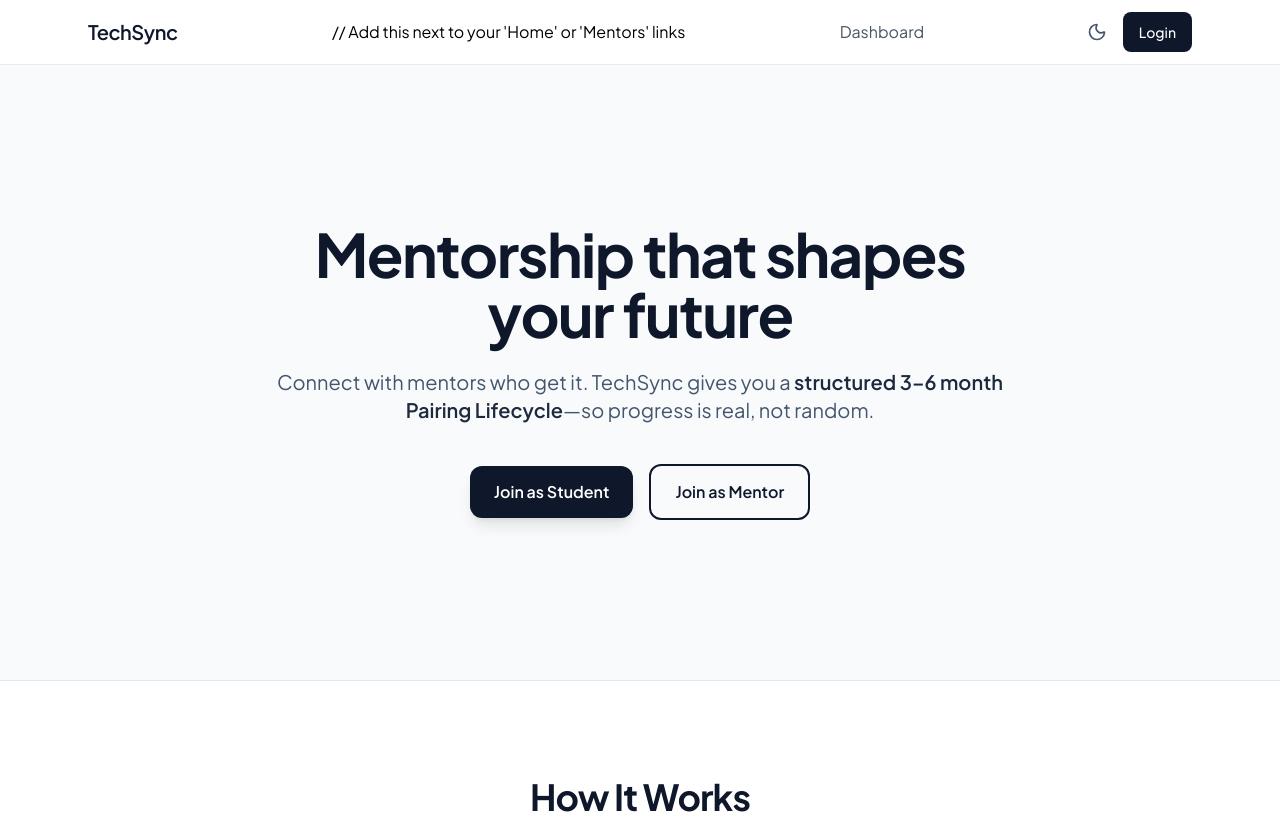
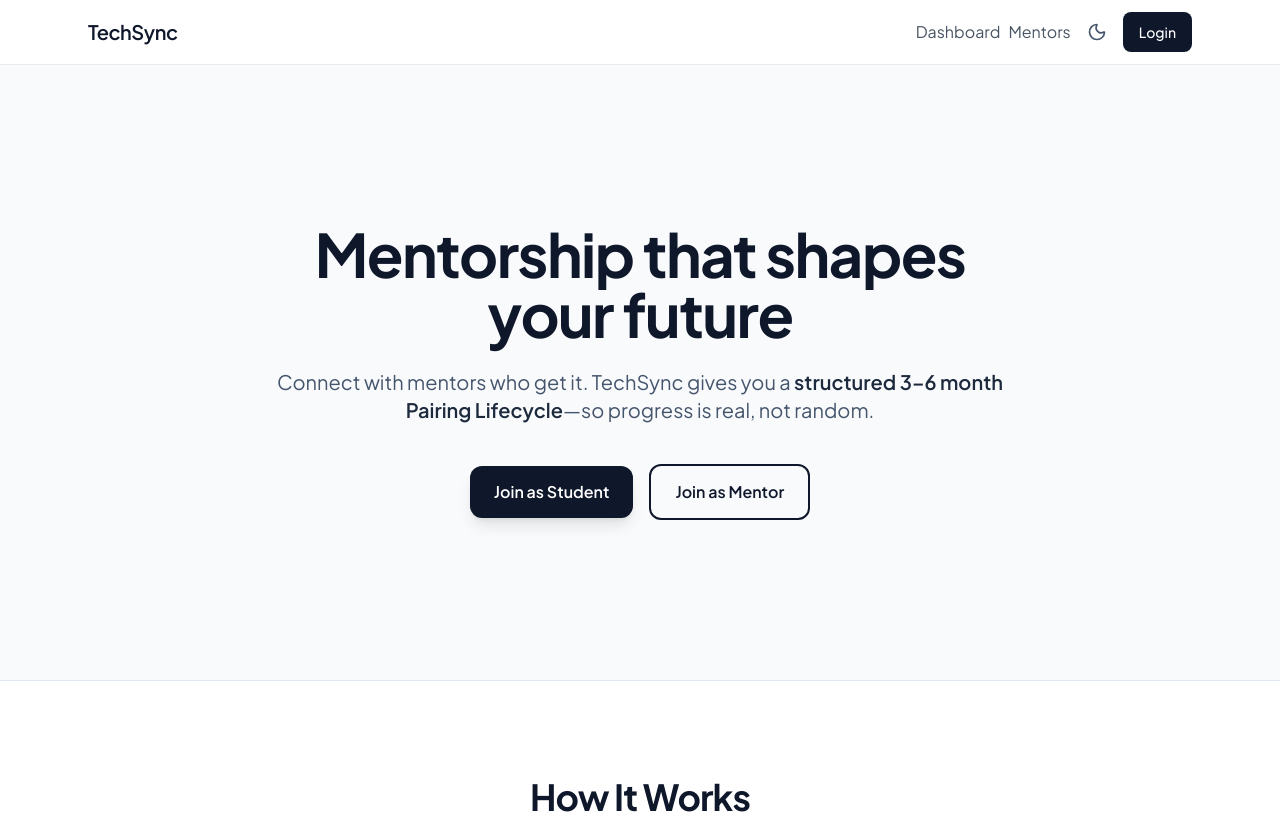
Before and after one commit to Tabbymargaret/techsync, a React (Vite) app: page / in a window 1280 px wide. Shown: the top 814 px of the page. Built offline with nearby package versions, Linux system fonts and the light colour scheme; no server answers.

Commit message:
Update the navbar by removing the dashboard link

```diff
--- a/src/components/NavBar.tsx
+++ b/src/components/NavBar.tsx
@@ -15,11 +15,13 @@ export default function Navbar({ onLogout }: NavBarProps) {
         >
           TechSync
         </Link>
-        // Add this next to your 'Home' or 'Mentors' links
-<a href="/dashboard" className="text-gray-600 hover:text-blue-600">
-  Dashboard
-</a>
         <div className="flex items-center gap-2">
+          <Link to="/dashboard" className="text-gray-600 hover:text-blue-600">
+            Dashboard
+          </Link>
+          <Link to="/mentors" className="text-gray-600 hover:text-blue-600">
+            Mentors
+          </Link>
           <ThemeToggle />
           {onLogout ? (
             <button
```
